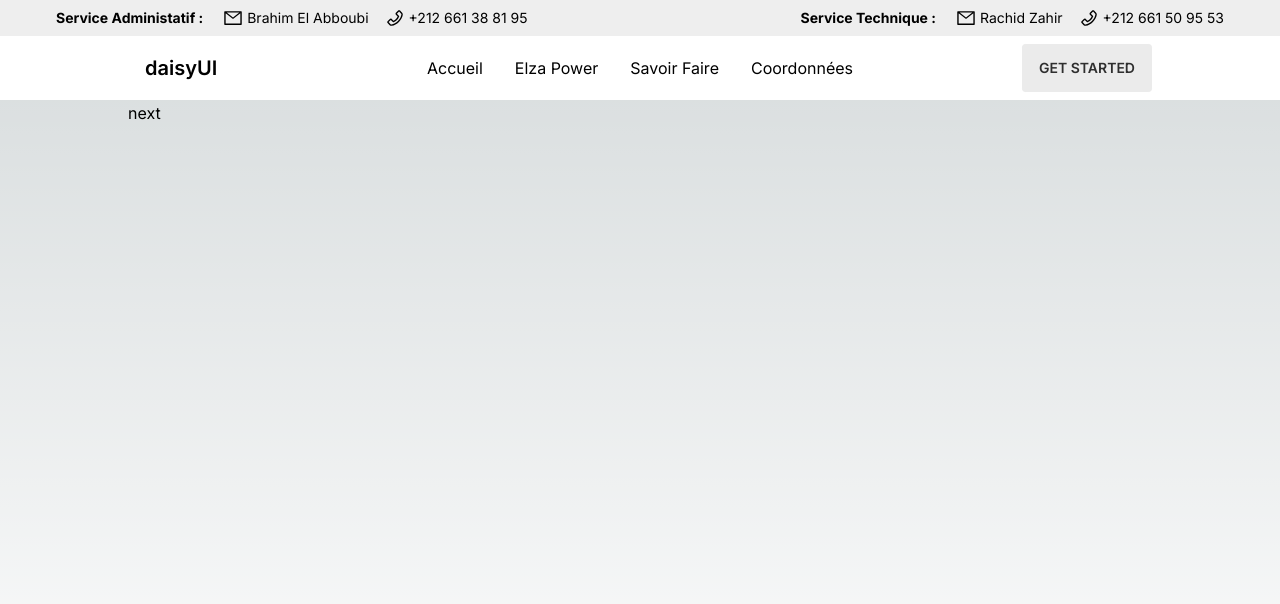
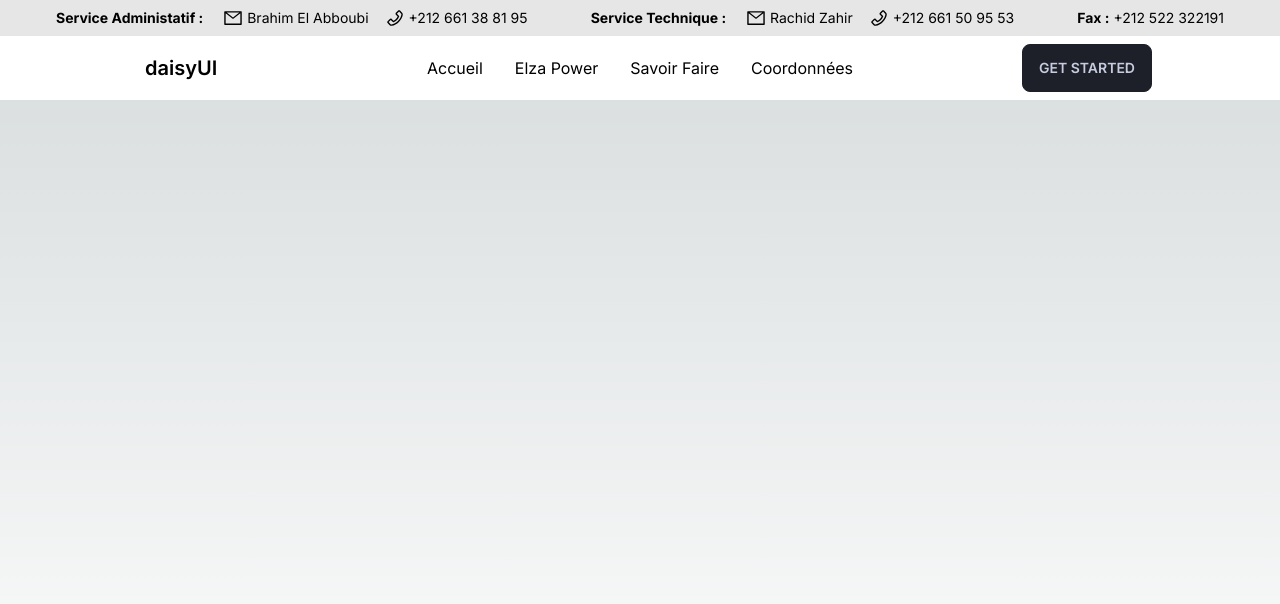
Before and after one commit to Proxy-o/elza, a Next.js app: page / in a window 1280 px wide. Shown: the top 604 px of the page. Built offline with nearby package versions, Linux system fonts and the light colour scheme.

Commit message:
[UI] modified the theme

```diff
--- a/app/components/header/SubHeader.tsx
+++ b/app/components/header/SubHeader.tsx
@@ -23,6 +23,10 @@ export default function SubHeader() {
           <AiOutlinePhone size={20} className="ml-4 mr-1"/>
           <a href="tel:+212661509553">+212 661 50 95 53</a>
         </span>
+        <span className="flex text-sm">
+          <span className="text-sm font-bold items-center pr-1">Fax :</span>
+          <a href="tel:+212522322191">+212 522 322191</a>
+        </span>
       </div>
     </div>
   );
--- a/app/layout.tsx
+++ b/app/layout.tsx
@@ -17,7 +17,7 @@ export default function RootLayout({
   children: React.ReactNode;
 }) {
   return (
-    <html lang="en" data-theme="wireframe">
+    <html lang="en">
       <Head>
         <meta charSet="utf-8" />
         <title>{metadata.title}</title>
--- a/app/page.tsx
+++ b/app/page.tsx
@@ -1,5 +1,15 @@
 import Image from "next/image";
+import Ticker, { NewsTicker } from "nice-react-ticker";
 
 export default function Home() {
-  return <div className="mx-32 md:">next</div>;
+  return (<div className="newsticker">
+  {/* <Ticker isNewsTicker={true}>
+    <NewsTicker id="1" title="Blue passports to be issued to Brits for the first time in decades next month decades next month decades next month decades next month" url=" https://metro.co.uk/2020/02/22/blue-passports-issued-brits-first-time-decades-next-months-12281012/?ito=newsnow-feed" meta="11:10:20"  />
+    <NewsTicker id="2" title="Blue passports to be issued to Brits for the first time in decades next month" url=" https://metro.co.uk/2020/02/22/blue-passports-issued-brits-first-time-decades-next-months-12281012/?ito=newsnow-feed" meta="11:10:20" />
+    <NewsTicker id="3" title="Blue passports to be issued to Brits for the first time in decades next month" url=" https://metro.co.uk/2020/02/22/blue-passports-issued-brits-first-time-decades-next-months-12281012/?ito=newsnow-feed" meta="11:10:20" />
+    <NewsTicker id="4" title="Blue passports to be issued to Brits for the first time in decades next month" url=" https://metro.co.uk/2020/02/22/blue-passports-issued-brits-first-time-decades-next-months-12281012/?ito=newsnow-feed" meta="11:10:20" />
+    <NewsTicker id="5" title="Blue passports to be issued to Brits for the first time in decades next month" url=" https://metro.co.uk/2020/02/22/blue-passports-issued-brits-first-time-decades-next-months-12281012/?ito=newsnow-feed" meta="11:10:20" />
+    <NewsTicker id="6" title="Blue passports to be issued to Brits for the first time in decades next month" url=" https://metro.co.uk/2020/02/22/blue-passports-issued-brits-first-time-decades-next-months-12281012/?ito=newsnow-feed" meta="11:10:20" />
+  </Ticker> */}
+</div>)
 }
--- a/package.json
+++ b/package.json
@@ -18,6 +18,7 @@
     "eslint": "8.41.0",
     "eslint-config-next": "13.4.4",
     "next": "13.4.4",
+    "nice-react-ticker": "^2.1.0",
     "postcss": "8.4.24",
     "react": "^18.2.0",
     "react-dom": "^18.2.0",
--- a/tailwind.config.js
+++ b/tailwind.config.js
@@ -14,5 +14,20 @@ module.exports = {
       },
     },
   },
+  daisyui: {
+    themes: [
+      {
+        mytheme: {
+          primary: "#e0ff00",
+          secondary: "#e3e3e3",
+          accent: "#ffffff",
+          neutral: "#1e2029",
+          "base-100": "#ffffff",
+        },
+      },
+      "dark",
+      "mytheme",
+    ],
+  },
   plugins: [require("daisyui")],
 }
```
Also changed, not shown: 1 other file (tests, documents, lock files or other folders).
